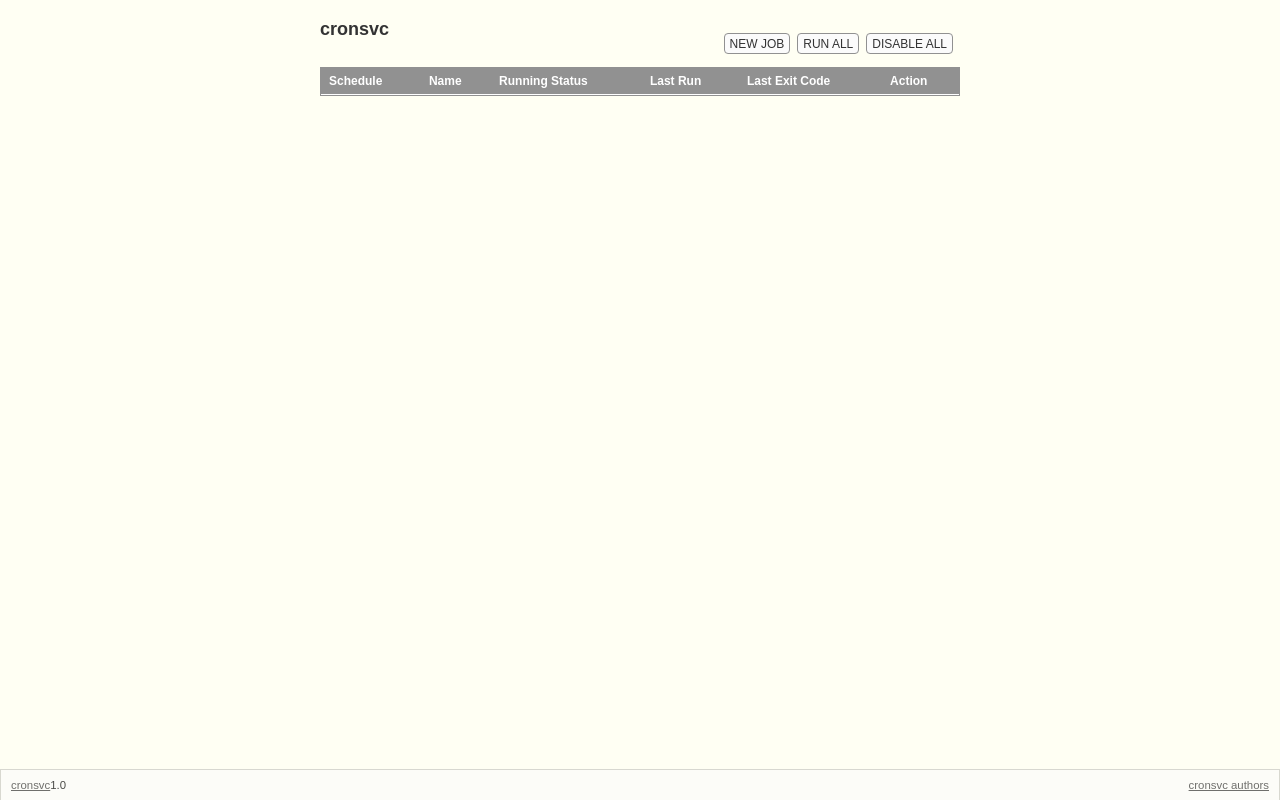
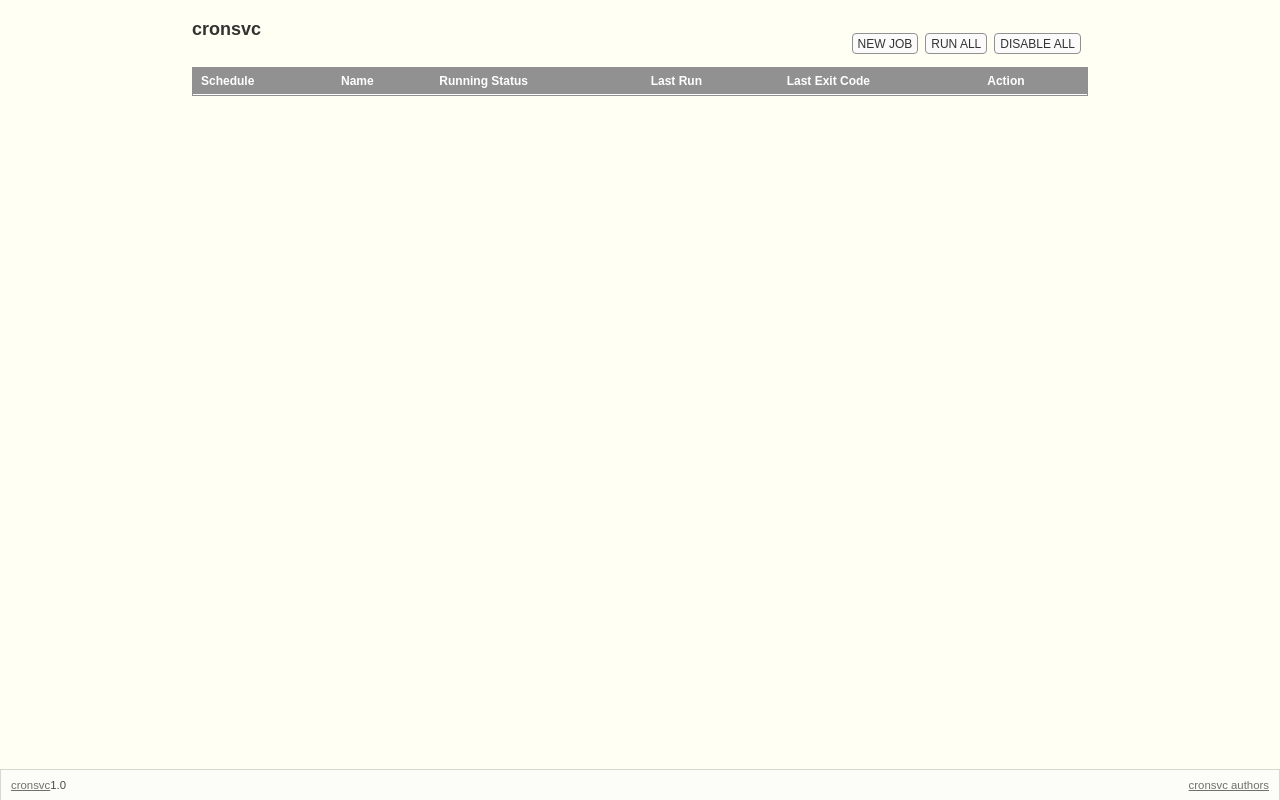
Before and after one commit to c4pt0r/cronsvc, a FastAPI app: page / in a window 1280 px wide. Run offline with FastAPI, Linux system fonts and the light colour scheme; data that the repository does not hold is empty.

Commit message:
update style

```diff
--- a/web/static/style.css
+++ b/web/static/style.css
@@ -34,7 +34,7 @@ html, body {
   height: auto !important;
   height: 100%;
   margin: 0 auto -31px;
-  max-width: 50%;
+  max-width: 70%;
 }
 
 #footer,
```
